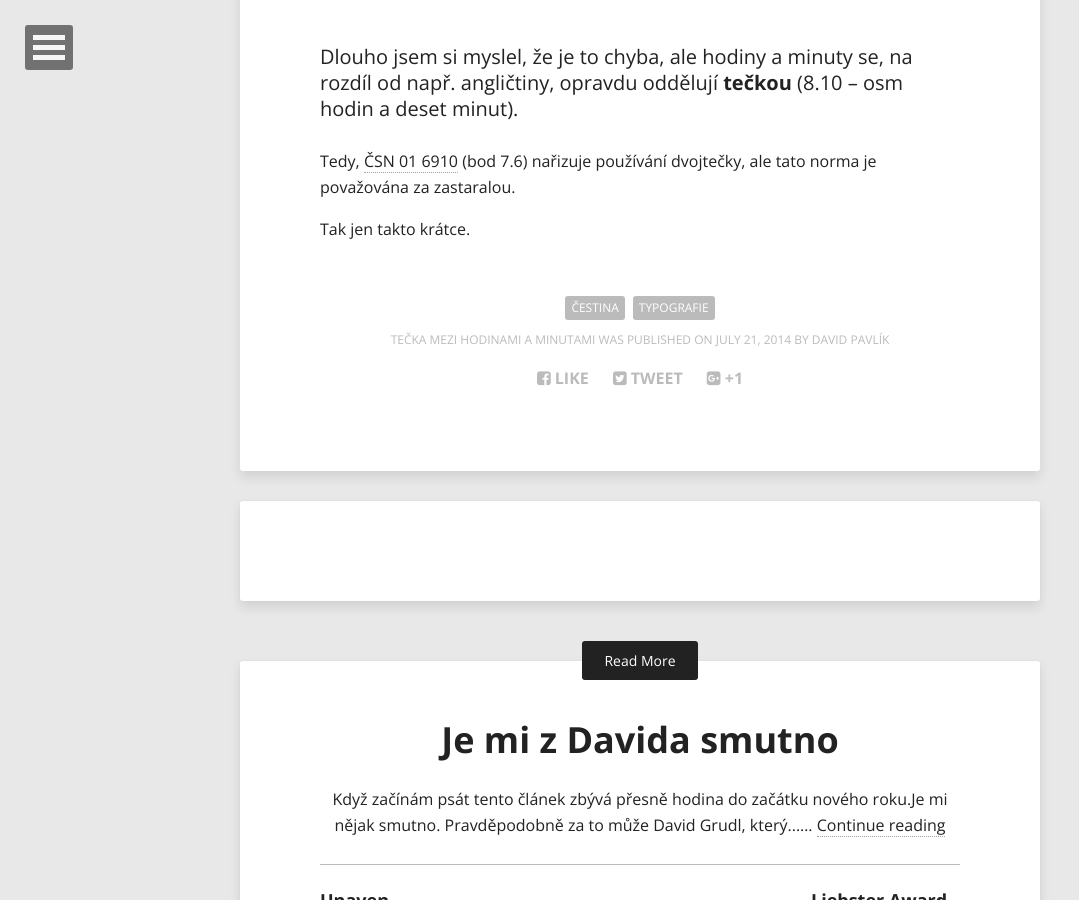
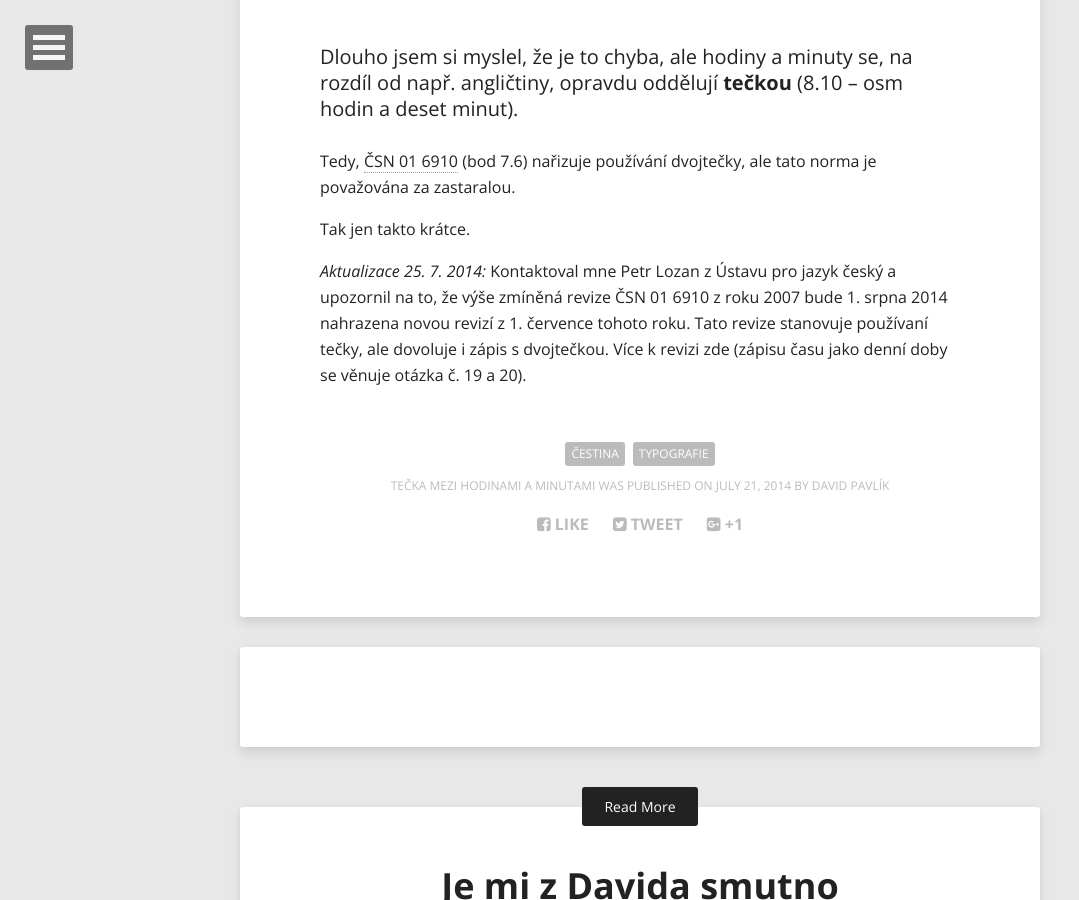
Before and after one commit to xxdavid/blog, a Jekyll site: the page built from _posts/2014-07-21-tecka-mezi-hodinami-a-minutami.md, in a window 1280 px wide and 900 px high, scrolled down 476 px. Shown: the whole window, without its empty margins (0-1079 px from the left). Built offline with Jekyll 4.4.1, drawn with Linux system fonts in a browser that asks for light colours; nearby versions of some CDN libraries; comment, search, counter and statistics services are not loaded.

Commit message:
Post update (Tečka mezi hodinami a minutami)

```diff
--- a/_posts/2014-07-21-tecka-mezi-hodinami-a-minutami.md
+++ b/_posts/2014-07-21-tecka-mezi-hodinami-a-minutami.md
@@ -15,3 +15,5 @@ Dlouho jsem si myslel, že je to chyba, ale hodiny a minuty se, na rozdíl od na
 Tedy, [ČSN 01 6910](http://www.severskelisty.cz/redakce/csn016910.pdf) (bod 7.6) nařizuje používání dvojtečky, ale tato norma je považována za zastaralou.
 
 Tak jen takto krátce.
+
+_Aktualizace 25. 7. 2014:_ Kontaktoval mne Petr Lozan z Ústavu pro jazyk český a upozornil na to, že výše zmíněná revize ČSN 01 6910 z roku 2007 bude 1. srpna 2014 nahrazena novou revizí z 1. července tohoto roku. Tato revize stanovuje používaní tečky, ale dovoluje i zápis s dvojtečkou. Více k revizi zde (zápisu času jako denní doby se věnuje otázka č. 19 a 20).
```
